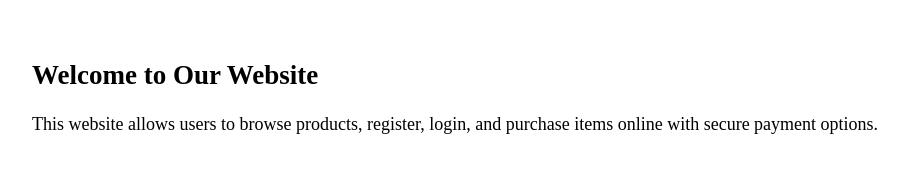
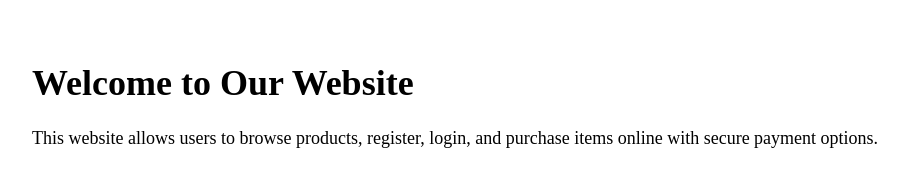
Before and after one commit to HrithikaChalla/Task-2, a plain HTML site: page description.html in a window 1280 px wide. Shown: the whole page, without its empty margins (6-914 px from the left). Drawn offline with Linux system fonts and the light colour scheme.

Commit message:
Update description.html

```diff
--- a/description.html
+++ b/description.html
@@ -9,7 +9,7 @@ body {
 </style>
 </head>
 <body>
-    <h2>Welcome to Our Website</h2>
+    <h1>Welcome to Our Website</h1>
     <p>
         This website allows users to browse products, register, login,
         and purchase items online with secure payment options.
```
